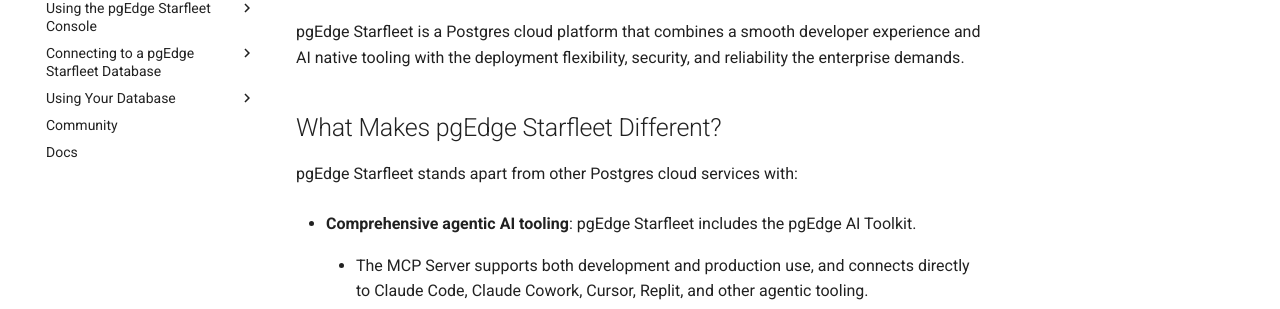
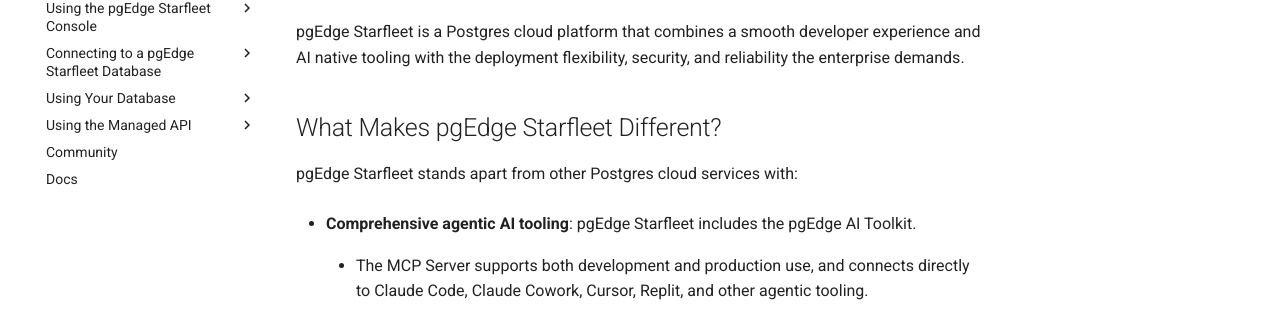
Before and after one commit to pgEdge/pgedge-starfleet-docs, an MkDocs documentation site: the page built from docs/index.md, in a window 1280 px wide. Shown: the part 202-511 px from the top of the page. Built offline with MkDocs 1.6.1 and Material for MkDocs 9.7.7, drawn with Linux system fonts in a browser that asks for light colours.

Commit message:
docs: add the Managed API section to navigation

```diff
--- a/mkdocs.yml
+++ b/mkdocs.yml
@@ -65,5 +65,9 @@ nav:
     - Loading Data into Your pgEdge Starfleet Database: using_database/loading_data.md
     - Installing Extensions: using_database/extensions.md
     - ORM and Framework Guides: using_database/orm_guides.md
+  - Using the Managed API:
+    - Overview: api/index.md
+    - Interactive Reference: api/reference.md
+    - Using restish: api/restish.md
   - Community: community.md
   - Docs: docs_link.md
```
